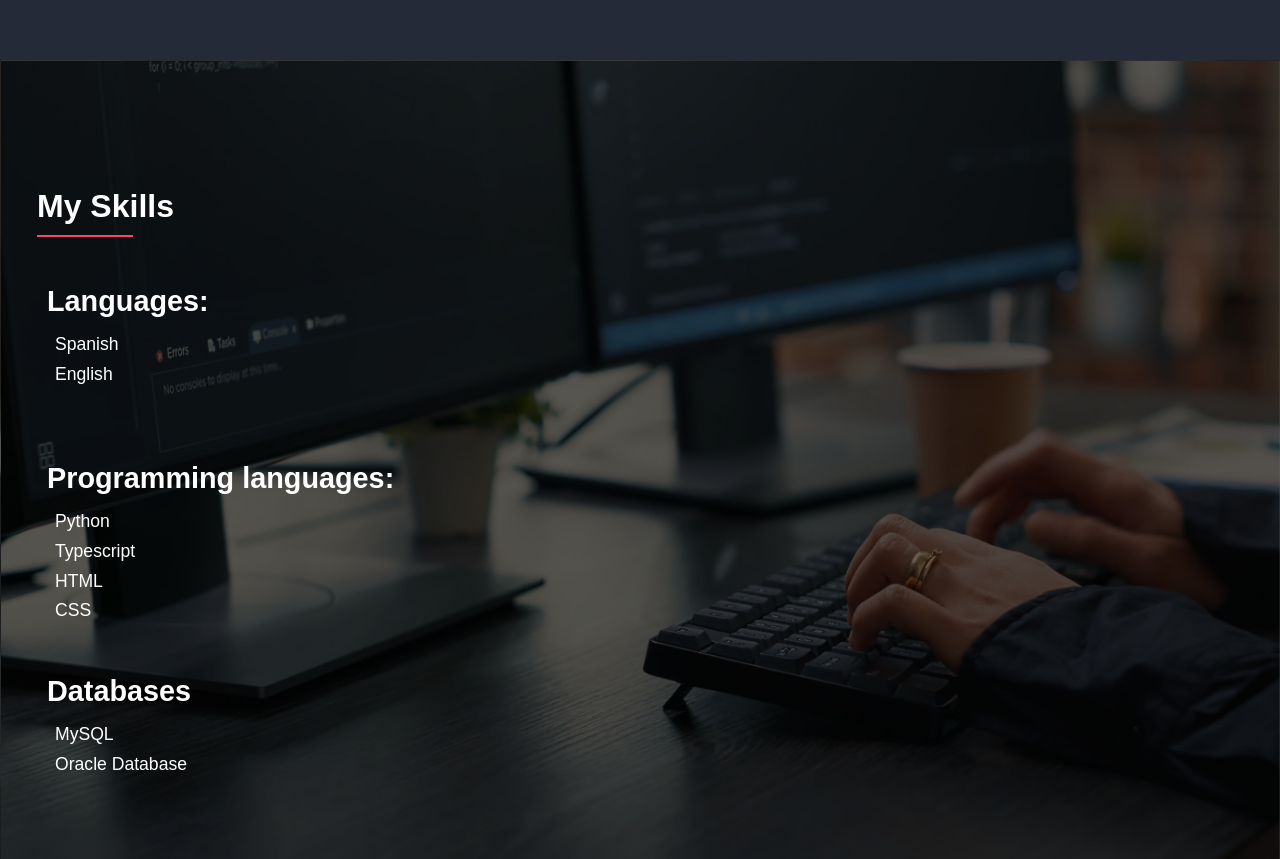
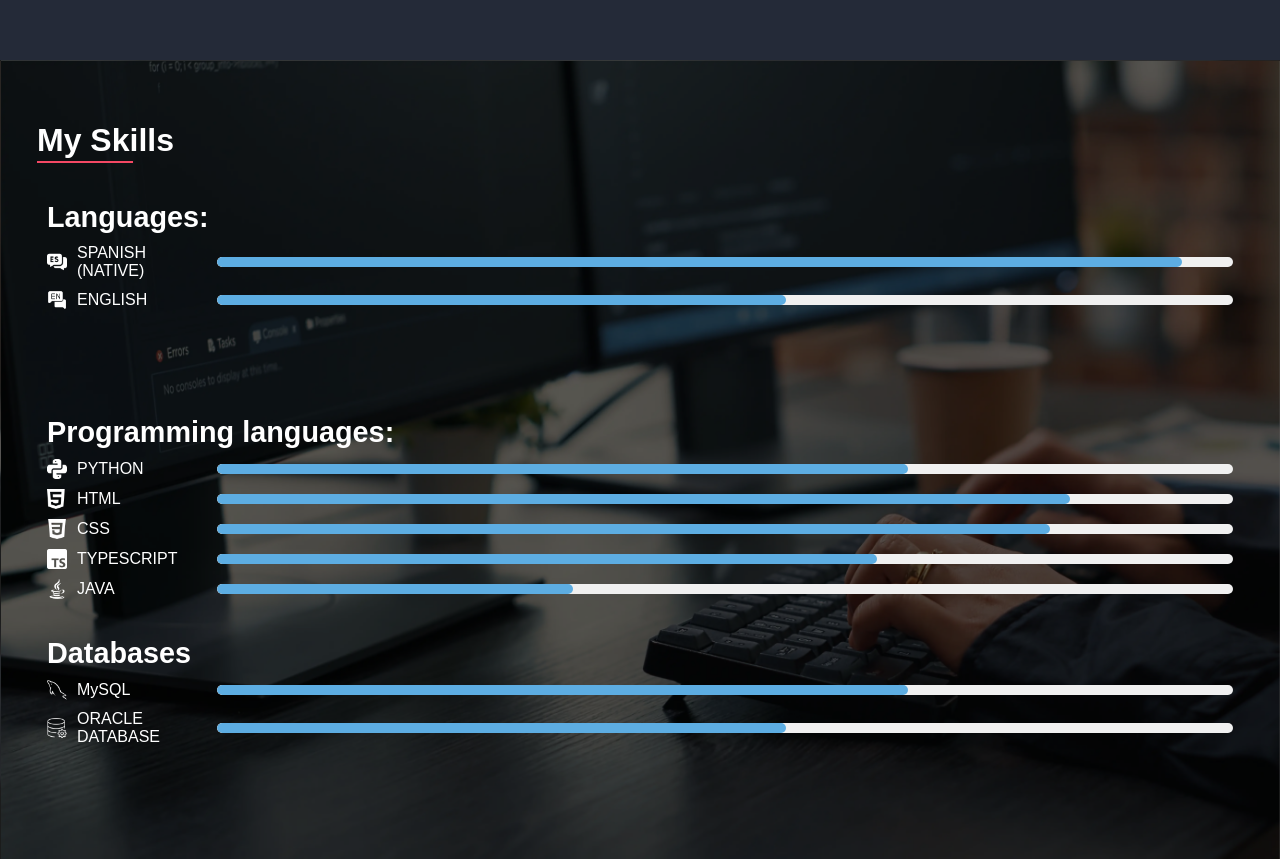
Before and after one commit to JoyMoGas/my-portfolio, a plain HTML site: page index.html in a window 1280 px wide. Shown: the part 1540-2399 px from the top of the page. Drawn offline with Linux system fonts and the light colour scheme.

Commit message:
New Skills Section

```diff
--- a/index.html
+++ b/index.html
@@ -129,31 +129,110 @@
         <div class="skills-content">
             <h2>My Skills</h2>
             <span></span>
+
             <div class="lenguages">
                 <h3>Languages:</h3>
-                <ul>
-                    <li>Spanish</li>
-                    <li>English</li>
-                </ul>
+                <div class="skill-container">
+                    <div class="skill-label">
+                        <img src="static/images/skills/spanish.png" alt="HTML logo" style="width: 20px; height: 20px;">
+                        <p>SPANISH (NATIVE)</p>
+                    </div>
+                    <div class="skill-bar-container">
+                        <div class="skill-bar" style="--percent: 95%;"></div>
+                    </div>
+                </div>
+                <div class="skill-container">
+                    <div class="skill-label">
+                        <img src="static/images/skills/language.png" alt="HTML logo" style="width: 20px; height: 20px;">
+                        <p>ENGLISH</p>
+                    </div>
+                    <div class="skill-bar-container">
+                        <div class="skill-bar" style="--percent: 56%;"></div>
+                    </div>
+                </div>
             </div>
+
             <div class="programming">
                 <h3>Programming languages:</h3>
-                <ul>
-                    <li>Python</li>
-                    <li>Typescript</li>
-                    <li>HTML</li>
-                    <li>CSS</li>
-                </ul>
+                <!-- PYTHON Skill -->
+                <div class="skill-container">
+                    <div class="skill-label">
+                        <img src="static/images/skills/python.png" alt="HTML logo" style="width: 20px; height: 20px;">
+                        <p>PYTHON</p>
+                    </div>
+                    <div class="skill-bar-container">
+                        <div class="skill-bar" style="--percent: 68%;"></div>
+                    </div>
+                </div>
+                <!-- HTML Skill -->
+                <div class="skill-container">
+                    <div class="skill-label">
+                        <img src="static/images/skills/html.png" alt="HTML logo" style="width: 20px; height: 20px;">
+                        <p>HTML</p>
+                    </div>
+                    <div class="skill-bar-container">
+                        <div class="skill-bar" style="--percent: 84%;"></div>
+                    </div>
+                </div>
+
+                <!-- CSS Skill -->
+                <div class="skill-container">
+                    <div class="skill-label">
+                        <img src="static/images/skills/css-3.png" alt="CSS logo" style="width: 20px; height: 20px;">
+                        <p>CSS</p>
+                    </div>
+                    <div class="skill-bar-container">
+                        <div class="skill-bar" style="--percent: 82%;"></div>
+                    </div>
+                </div>
+
+                <!-- JavaScript Skill -->
+                <div class="skill-container">
+                    <div class="skill-label">
+                        <img src="static/images/skills/typescript.png" alt="JavaScript logo" style="width: 20px; height: 20px;">
+                        <p>TYPESCRIPT</p>
+                    </div>
+                    <div class="skill-bar-container">
+                        <div class="skill-bar" style="--percent: 65%;"></div>
+                    </div>
+                </div>
+                <!-- JavaScript Skill -->
+                <div class="skill-container">
+                    <div class="skill-label">
+                        <img src="static/images/skills/java.png" alt="JavaScript logo" style="width: 20px; height: 20px;">
+                        <p>JAVA</p>
+                    </div>
+                    <div class="skill-bar-container">
+                        <div class="skill-bar" style="--percent: 35%;"></div>
+                    </div>
+                </div>
             </div>
+
             <div class="databases">
                 <h3>Databases</h3>
-                <ul>
-                    <li>MySQL</li>
-                    <li>Oracle Database</li>
-                </ul>
+                <div class="skill-container">
+                    <div class="skill-label">
+                        <img src="static/images/skills/mysql.png" alt="HTML logo" style="width: 20px; height: 20px;">
+                        <p>MySQL</p>
+                    </div>
+                    <div class="skill-bar-container">
+                        <div class="skill-bar" style="--percent: 68%;"></div>
+                    </div>
+                </div>
+                <div class="skill-container">
+                    <div class="skill-label">
+                        <img src="static/images/skills/database.png" alt="HTML logo" style="width: 20px; height: 20px;">
+                        <p>ORACLE DATABASE</p>
+                    </div>
+                    <div class="skill-bar-container">
+                        <div class="skill-bar" style="--percent: 56%;"></div>
+                    </div>
+                </div>
             </div>
         </div>
     </section>
+
+
 
     <section class="services" id="services">
         <div class="services-content">
@@ -227,22 +306,22 @@
             <div class="portfolio-grid">
                 <div class="portfolio-card">
                     <img src="static/images/project1.webp" alt="Project 1" class="portfolio-image" />
-                    <h3>Heluja Arquitectura Website</h3>
+                    <h3>Heluja Arquitectura Website (2024)</h3>
                     <p>Website for an architect, displaying their skills, featured projects and contact options in a visual and accessible way.</p>
                 </div>
                 <div class="portfolio-card">
                     <img src="static/images/project2.webp" alt="Project 2" class="portfolio-image" />
-                    <h3>My Portfolio</h3>
+                    <h3>My Portfolio (2024)</h3>
                     <p>A personal website that showcases my skills, projects and experience, with a clean and functional design to highlight my work and facilitate contact.</p>
                 </div>
                 <div class="portfolio-card">
                     <img src="static/images/project3.webp" alt="Project 3" class="portfolio-image" />
-                    <h3>Mag Finder</h3>
+                    <h3>Mag Finder (2023)</h3>
                     <p>School project for an online magazine website with institutional design, keyword search and alphabetical filters.</p>
                 </div>
                 <div class="portfolio-card">
                     <img src="static/images/project4.webp" alt="Project 4" class="portfolio-image" />
-                    <h3>MoGas Cine</h3>
+                    <h3>MoGas Cine (2023)</h3>
                     <p>School project for a movie review website with search by title, genre filtering, and alphabetical sorting options.</p>
 
                 </div>
--- a/static/styles/style.css
+++ b/static/styles/style.css
@@ -17,6 +17,8 @@ body, html {
 main {
   flex-grow: 1; /* Este asegura que el contenido principal crezca */
 }
+
+
 
 html {
   overflow-x: hidden;
@@ -230,6 +232,7 @@ button:hover span {
 .skills-content {
   flex: 1;
   padding: 20px;
+  padding-top: 2px;
   text-align: justify;
   display: flex;
   flex-direction: column;
@@ -241,8 +244,8 @@ button:hover span {
 }
 
 .skills-content h2{
-  padding-top: 2em;
-  margin-bottom: 10px;
+  padding-top: 0.5em;
+  margin-bottom: 2px;
   font-size: 2rem;
 }
 
@@ -250,23 +253,74 @@ button:hover span {
   display: block;
   width: 30%; /* O el ancho que prefieras */
   border-top: 2px solid #F54864; /* Línea similar a <hr> */
-  margin-bottom: 20px; /* Espacio debajo de la línea */
+  margin-bottom: 10px; /* Espacio debajo de la línea */
 }
 
 .skills-content h3{
   color: var(--white);
   margin-bottom: 10px;
-  font-size: 1.5rem;
+  font-size: 1.3rem;
 }
 
-.skills-content ul {
-  margin-left: -2em;
-  list-style: none;
-  color: var(--white);
+.skill-container {
+  display: flex;
+  align-items: center;
+  margin: 10px 0;
 }
 
-.skills-content li {
-  padding-bottom: 0.5em;
+/* Etiqueta de habilidades: imagen y nombre */
+.skill-label {
+  display: flex;
+  align-items: center;
+  gap: 10px;
+  width: 150px; /* Tamaño fijo para alinear las barras */
+}
+
+.skill-label img {
+  width: 5px;
+  height: 5px;
+}
+
+.skill-label p {
+  margin: 0;
+  font-size: 1rem;
+}
+
+/* Barra de progreso */
+.skill-bar-container {
+  flex-grow: 1;
+  background-color: #f0f0f0;
+  border-radius: 20px;
+  width: 50%;
+  height: 10px;
+  overflow: hidden;
+  margin-left: 20px;
+}
+
+.skill-bar {
+  height: 100%;
+  background-color: #5DADE2;
+  width: var(--percent);
+  border-radius: 20px;
+  transition: width 0.5s ease-in-out;
+}
+
+/* Mobile-first - ajustar el layout para dispositivos pequeños */
+@media (max-width: 767px) {
+  .skill-container {
+    flex-direction: column;
+    align-items: flex-start;
+  }
+
+  .skill-label {
+    width: auto;
+    margin-bottom: 10px;
+  }
+
+  .skill-bar-container {
+    width: 60%;
+    height: 5px;
+  }
 }
 
 /* Adaptación para pantallas más grandes */
```
Also changed, not shown: static/images/skills/css-3.png (added), static/images/skills/database.png (added), static/images/skills/html.png (added), static/images/skills/java.png (added), static/images/skills/language.png (added), static/images/skills/mysql.png (added), static/images/skills/python.png (added), static/images/skills/spanish.png (added), static/images/skills/typescript.png (added).
